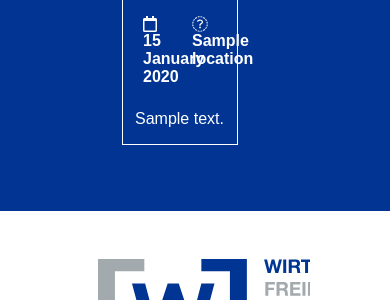
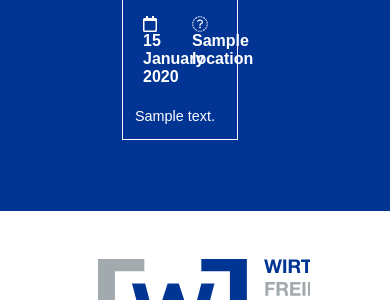
Before and after one commit to Wirtschaftsjunioren-Freiburg/WJ-Jahresrueckblicke, a Django app: template jahresrueckblick/webpage/templates/index.html in a window 390 px wide. Shown: the part 2043-2343 px from the top of the page. Run offline with Django 4.2, Linux system fonts and the light colour scheme; the template is opened without the code that fills it: most values are stand-ins (such as "Sample title", 1, 10 or a date in 2020); grey boxes marked "Sample" are stand-in pictures; some libraries are stand-ins or nearby versions.

Commit message:
- Text change

```diff
--- a/jahresrueckblick/webpage/static/css/main.css
+++ b/jahresrueckblick/webpage/static/css/main.css
@@ -214,4 +214,9 @@ section.odd {
     .pdf-preview {
         width: 260px;
     }
+
+    .short,
+    .long {
+        font-size: 0.9em;
+    }
 }
--- a/jahresrueckblick/webpage/templates/index.html
+++ b/jahresrueckblick/webpage/templates/index.html
@@ -74,7 +74,7 @@
                         {% endif %}
                     </div>
                     {% if year.document and year.document_image %}
-                        <div class="col-md-3">
+                        <div class="col-12 col-md-3">
                             <h2 class="mt-0">Download</h2>
                             {% if year.document and year.document_image %}
                             <img src="{{ year.document_image.url }}" class="pdf-preview">
@@ -87,7 +87,7 @@
                             {% endif %}
                         </div>
                     {% endif %}
-                    <div class="col-12 col-md-6 col-xl-6">
+                    <div class="col-12 col-lg-6 col-xl-6">
                         {% if not year.document and year.highlight_set.count == 0 %}
                             <h3>Leider fehlen uns für {{ year.name }} noch Bilder und Aufzeichnungen!</h3>
                             Wenn du Bilder, Texte oder Unterlagen aus dem Jahr {{ year.name }} hast, sende sie uns bitte an "<em>presse@wj-freiburg.de</em>"!
```
